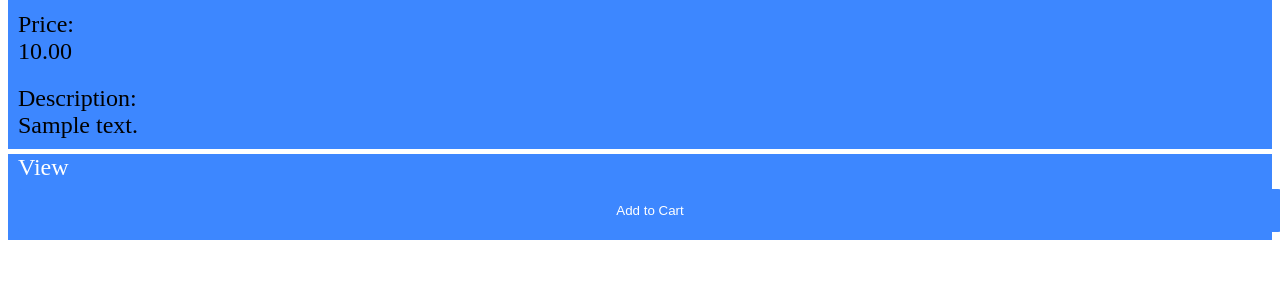
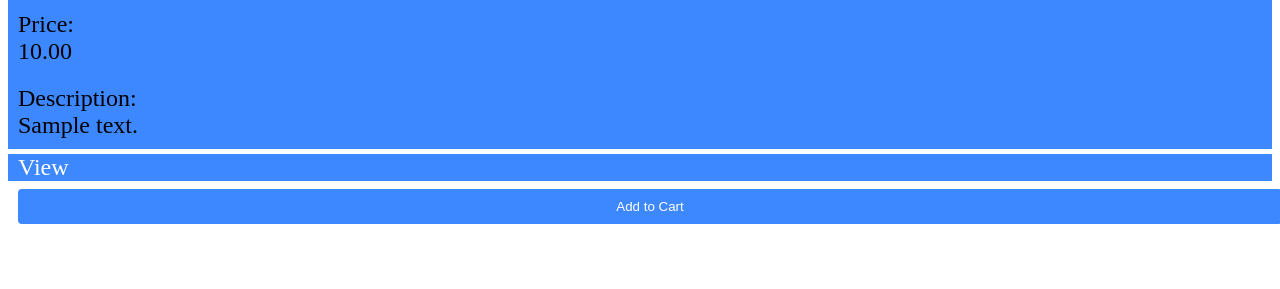
Before and after one commit to MDMoromi/IT202007, a PHP site: page /shop.php in a window 1280 px wide. Shown: the part 238-527 px from the top of the page. Run offline with PHP 8.4, Linux system fonts and the light colour scheme; the visitor is signed in with stand-in values (Sample User, id 1); tables that the repository leaves empty hold one stand-in row (values such as "Sample post"); data that the repository does not hold is empty.

Commit message:
css tweak

```diff
--- a/public_html/static/css/styles.css
+++ b/public_html/static/css/styles.css
@@ -97,7 +97,7 @@ input:nth-of-type(5) {
 	color:#ffffff;
 }
 
-.addDiv input{
+.add-div input{
 	float:left;
 	padding:10px;
 }
```
